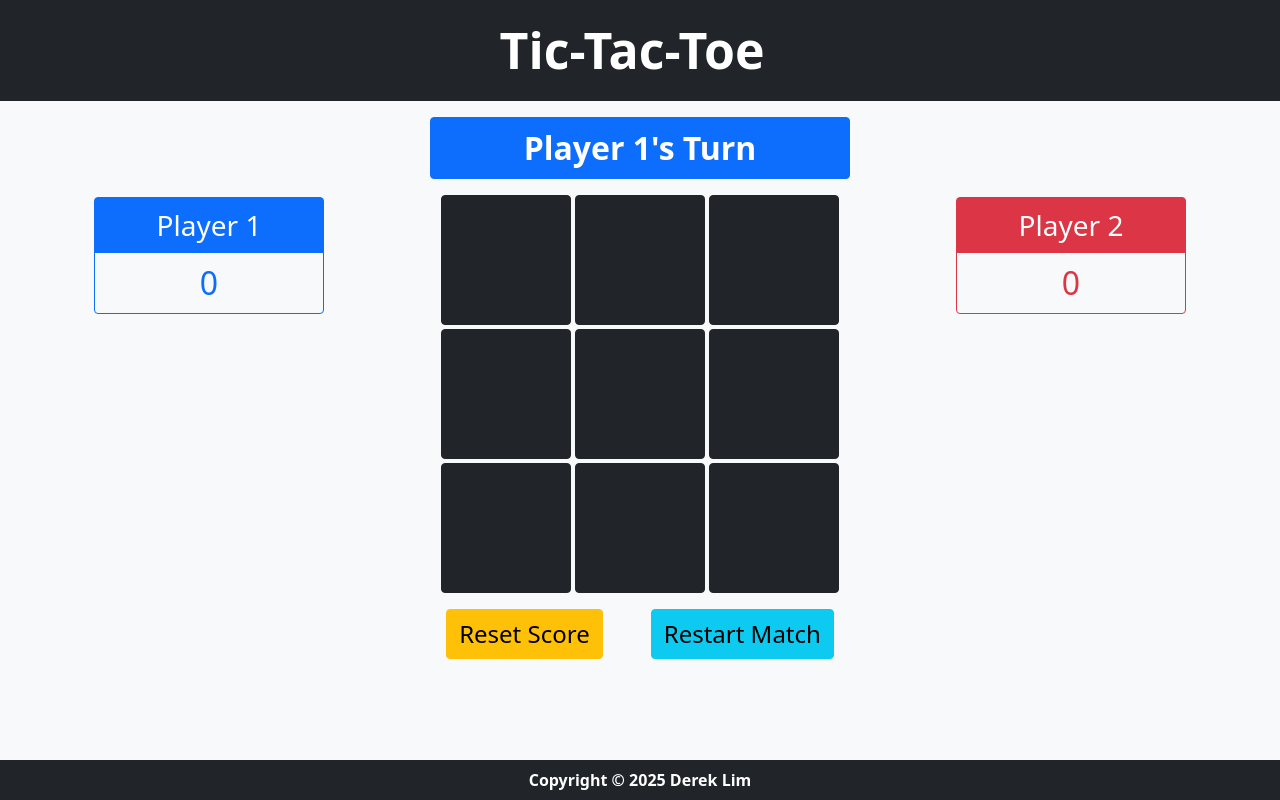
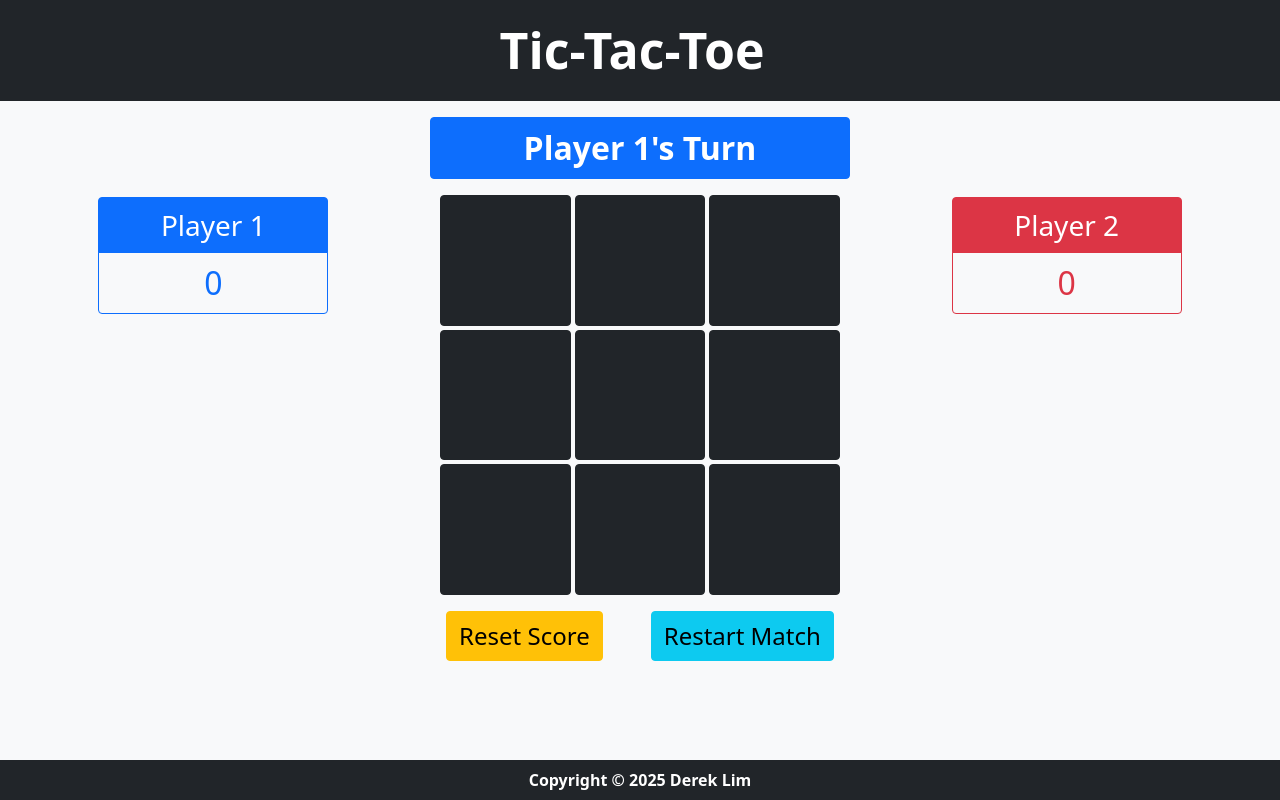
Before and after one commit to Derek-Lim/module-2-js-final-project-derek-lim-2, a plain HTML site: page index.html in a window 1280 px wide. Drawn offline with nearby package versions, Linux system fonts and the light colour scheme.

Commit message:
Refactor board display to use grid

```diff
--- a/index.html
+++ b/index.html
@@ -31,46 +31,24 @@
       <div class="btn btn-primary fs-3">Player 1</div>
       <div class="btn btn-outline-primary fs-2">0</div>
     </div>
-    <div class="container">
-      <div class="d-flex justify-content-center my-3" id="turn-indicator">
-        <span class="btn btn-primary fs-2 fw-bold">Player 1's Turn</span>
+    <div class="d-flex flex-column align-items-center">
+      <div class="d-flex justify-content-center my-3">
+        <span class="btn btn-primary fs-2 fw-bold" id="turn">
+          Player 1's Turn
+        </span>
       </div>
-      <div class="d-flex justify-content-center gap-1 my-3">
-        <div class="d-flex flex-column gap-1">
-          <div class="btn btn-dark d-flex justify-content-center align-items-center" id="grid">
-
-          </div>
-          <div class="btn btn-dark d-flex justify-content-center align-items-center" id="grid">
-
-          </div>
-          <div class="btn btn-dark d-flex justify-content-center align-items-center" id="grid">
-
-          </div>
-        </div>
-        <div class="d-flex flex-column gap-1">
-          <div class="btn btn-dark d-flex justify-content-center align-items-center" id="grid">
-
-          </div>
-          <div class="btn btn-dark d-flex justify-content-center align-items-center" id="grid">
-
-          </div>
-          <div class="btn btn-dark d-flex justify-content-center align-items-center" id="grid">
-
-          </div>
-        </div>
-        <div class="d-flex flex-column gap-1">
-          <div class="btn btn-dark d-flex justify-content-center align-items-center" id="grid">
-
-          </div>
-          <div class="btn btn-dark d-flex justify-content-center align-items-center" id="grid">
-
-          </div>
-          <div class="btn btn-dark d-flex justify-content-center align-items-center" id="grid">
-
-          </div>
-        </div>
+      <div class="d-grid gap-1" id="board">
+          <div class="btn btn-dark" id="grid"></div>
+          <div class="btn btn-dark" id="grid"></div>
+          <div class="btn btn-dark" id="grid"></div>
+          <div class="btn btn-dark" id="grid"></div>
+          <div class="btn btn-dark" id="grid"></div>
+          <div class="btn btn-dark" id="grid"></div>
+          <div class="btn btn-dark" id="grid"></div>
+          <div class="btn btn-dark" id="grid"></div>
+          <div class="btn btn-dark" id="grid"></div>
       </div>
-      <div class="d-flex justify-content-center gap-5 my-3">
+      <div class="d-flex justify-content-center gap-5 my-3 mb-5">
         <div class="btn btn-warning fs-4">Reset Score</div>
         <div class="btn btn-info fs-4">Restart Match</div>
       </div>
--- a/style.css
+++ b/style.css
@@ -1,23 +1,37 @@
-#header {font-size: 50px;}
-.btn-group-vertical {width: 150px;}
-#turn-indicator>.btn {width: 300px;}
-#grid {
-  height: 100px;
+#header {
+  font-size: 50px;
+}
+
+.btn-group-vertical {
+  width: 150px;
+}
+
+#turn {
+  width: 300px;
+}
+
+#board {
+  width: 300px;
   aspect-ratio: 1 / 1;
-  font-size: 10vh;
+  grid-template-columns: 1fr 1fr 1fr;
 }
 
 @media only screen and (min-width: 992px) {
-  .btn-group-vertical {width: 230px;}
-  #turn-indicator>.btn {
+  .btn-group-vertical {
+    width: 230px;
+  }
+
+  #turn {
     width: 420px;
   }
+
   .d-lg-grid {
     grid-template-columns: 1fr 1fr 1fr;
     justify-items: center;
   }
-  #grid {
-    height: 130px;
+
+  #board {
+    width: 400px;
     font-size: 13vh;
   }
 }
```
